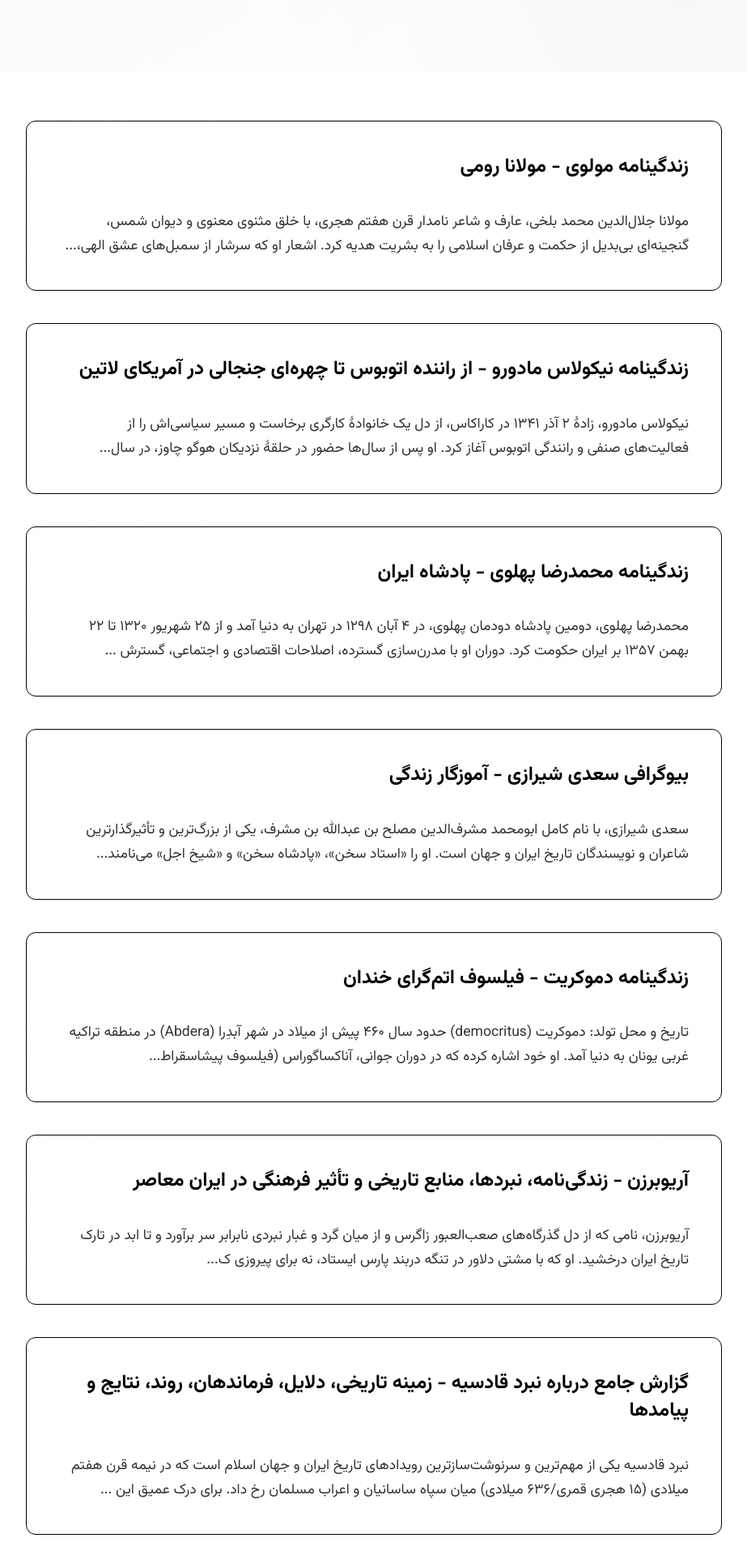
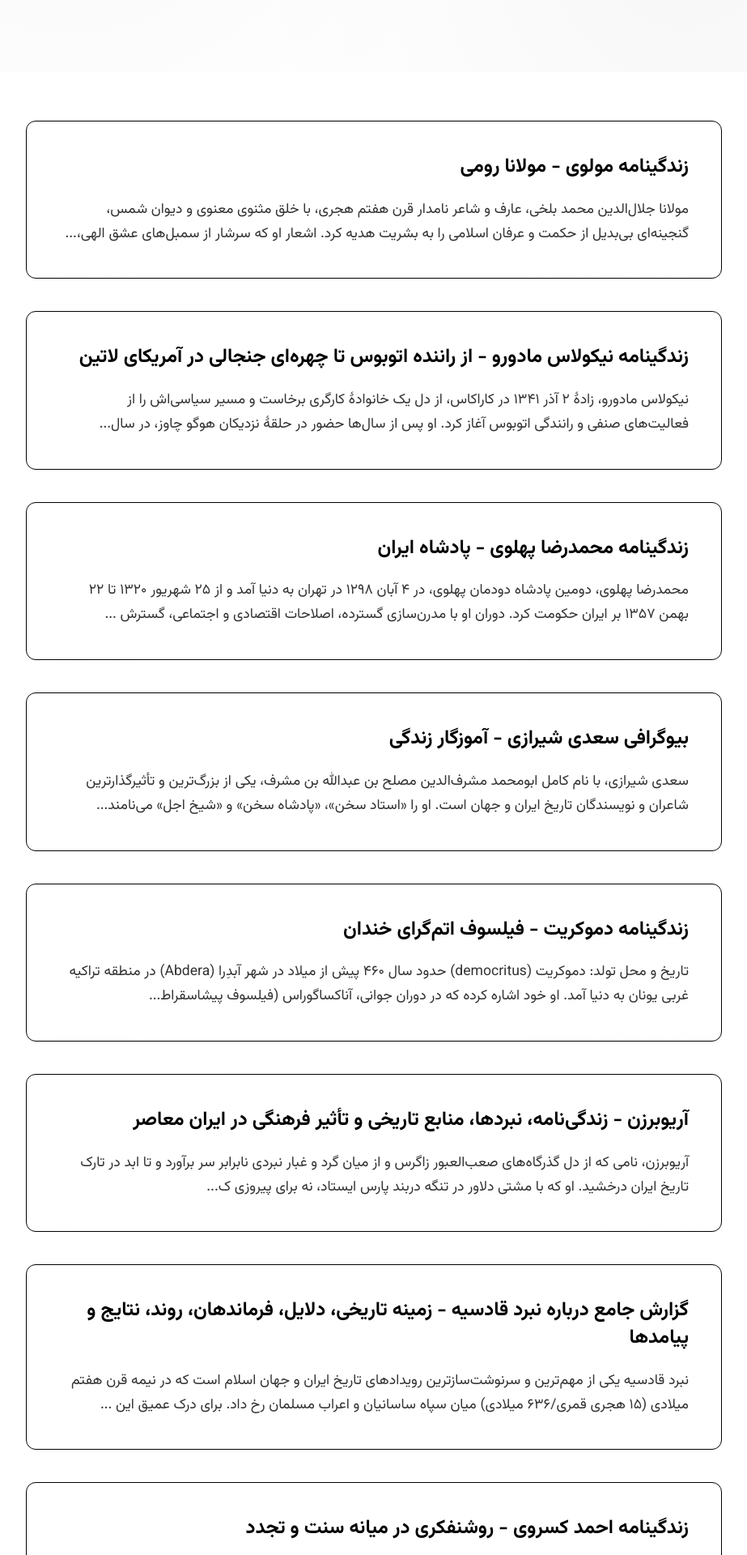
Before and after one commit to darkblog/darkblog.github.io, a Jekyll site: the page built from index.html, in a window 1280 px wide. Shown: the part 411-2331 px from the top of the page at 81% size, without its empty margins (178-1101 px from the left). Built offline with Jekyll 4.4.1, drawn with Linux system fonts in a browser that asks for light colours.

Commit message:
Remove hover effects and transitions from styles
Removed hover effects and transitions from post cards and load more button.

```diff
--- a/index.html
+++ b/index.html
@@ -136,11 +136,6 @@
             background: white;
             border-radius: var(--radius);
             padding: 40px;
-            transition: all 0.3s ease;
-        }
-
-        .post-card:hover {
-            border-color: black;
         }
 
         .post-card::after {
@@ -159,7 +154,6 @@
             margin-bottom: 20px;
             color: black;
             position: relative;
-            padding-bottom: 15px;
             font-weight: 700;
             line-height: 1.4;
         }
@@ -184,10 +178,7 @@
             text-decoration: none;
             color: inherit;
             display: block;
-        }
-
-        .post-card-link:hover .post-card-title {
-            color: black;
+            -webkit-tap-highlight-color: transparent;
         }
 
         .post-card {
@@ -212,17 +203,6 @@
             font-size: 1.1rem;
             font-weight: 600;
             cursor: pointer;
-            transition: all 0.3s ease;
-            position: relative;
-            overflow: hidden;
-        }
-
-        .load-more-btn:hover {
-            background: black;
-        }
-
-        .load-more-btn:active {
-            transform: translateY(0);
         }
 
         @media (max-width: 992px) {
```
